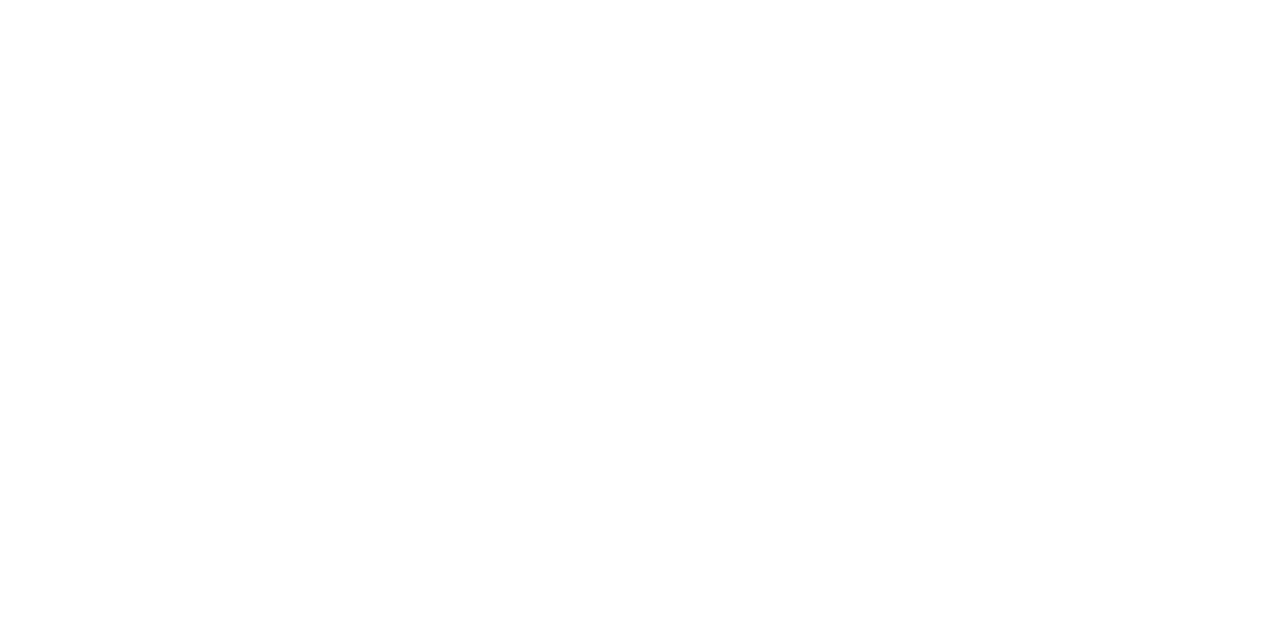
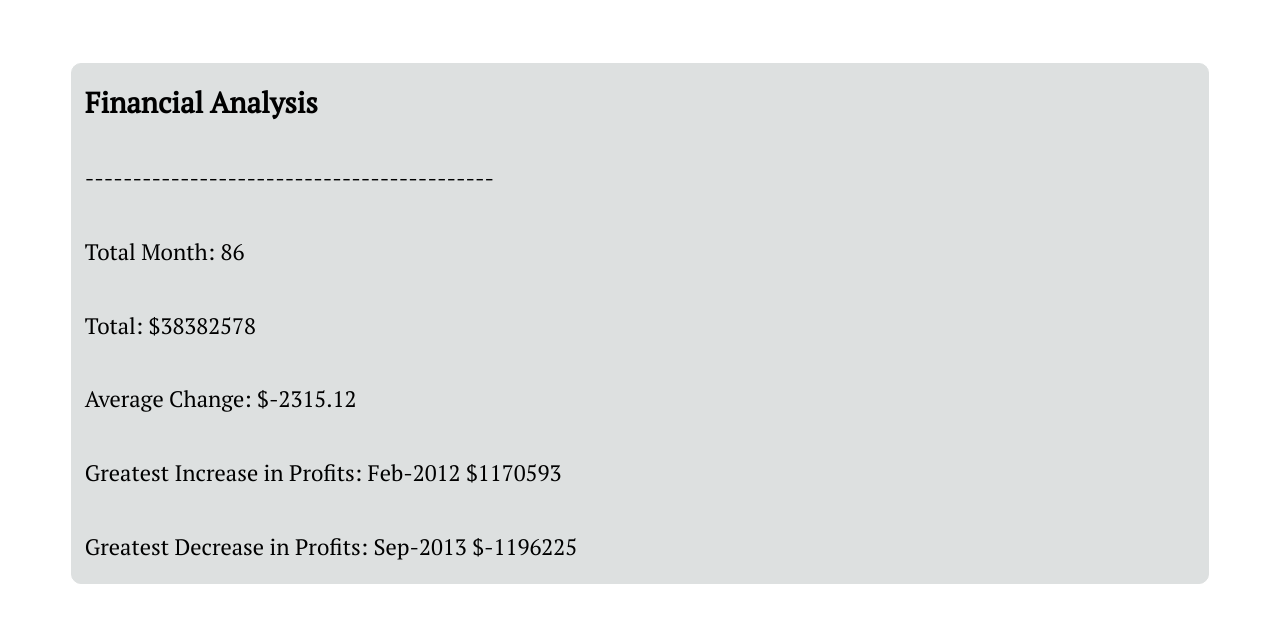
Before and after one commit to niwantha33/Console-Finances, a plain HTML site: page index.html in a window 1280 px wide. Drawn offline with Linux system fonts and the light colour scheme.

Commit message:
added style and updated html.

```diff
--- a/index.html
+++ b/index.html
@@ -5,8 +5,18 @@
   <meta http-equiv="X-UA-Compatible" content="IE=edge">
   <meta name="viewport" content="width=device-width, initial-scale=1.0">
   <title>M4 Challenge</title>
+  <link rel="stylesheet" type="text/css" href="./starter/style.css">
 </head>
 <body>
+  <div class="container">
+    <h1>Financial Analysis</h1>
+    <p >-------------------------------------------</p>
+    <p id="total-month"></p>
+    <p id="total"></p>
+    <p id="average-change"></p>
+    <p id="increase-profit"></p>
+    <p id="decrease-profit"></p>
+  </div>
   <script src="./starter/index.js"></script>
 </body>
 </html>
--- a/starter/index.js
+++ b/starter/index.js
@@ -213,16 +213,25 @@ const find_greatest_decrease_period = function (finances) {
 console.log("Financial Analysis\n----------------------------")
 
 let t_month = "Total Month: " + find_total_months(finances);
+// adding to html page
+document.getElementById("total-month").innerHTML =  t_month;
 console.log(t_month);
 
 let t_pl = "Total: $" + find_profit_losses(finances);
+// adding to html page
+document.getElementById("total").innerHTML =  t_pl;
 console.log(t_pl);
 
 let avg_change = "Average  Change: $" + find_avg_of_change_profit_losses(finances).toFixed(2);
+// adding to html page
+document.getElementById("average-change").innerHTML =  avg_change;
 console.log(avg_change);
 
-let increase = "Greatest Increase in Profits: " + find_greatest_profit_period(finances)[0] + " $" + find_greatest_profit_period(finances)[1];
+let increase = "Greatest Increase in Profits: " + find_greatest_profit_period(finances)[0] + "  $" + find_greatest_profit_period(finances)[1];
+// adding to html page
+document.getElementById("increase-profit").innerHTML =  increase;
 console.log(increase);
 
-let decrease = "Greatest Decrease in Profits: " + find_greatest_decrease_period(finances)[0] + " $" + find_greatest_decrease_period(finances)[1];
+let decrease = "Greatest Decrease in Profits: " + find_greatest_decrease_period(finances)[0] + "  $" + find_greatest_decrease_period(finances)[1];
+document.getElementById("decrease-profit").innerHTML =  decrease;
 console.log(decrease);
--- /dev/null
+++ b/starter/style.css
@@ -0,0 +1,31 @@
+
+@import url('https://fonts.googleapis.com/css2?family=PT+Serif&display=swap');
+
+.container{
+    display: flex;
+    flex-direction: column;
+    margin: 5%;
+    padding-left:1%;
+    font-family: 'PT Serif', serif;
+    background-color: rgb(221, 224, 224);
+    border: 1px solid rgb(221, 224, 224) ;
+    border-radius: 10px;
+}
+.container>h1{
+    font-size: 1.8rem;
+
+}
+.container>p{
+    font-size: 1.4rem;
+}
+
+/* dimension:responsive */
+@media only screen and (max-width: 600px){
+    .container>p{
+        font-size:1.2rem ;
+    }
+    .container>h1{
+        justify-content: center;
+        text-align: center;
+    }
+}
```
